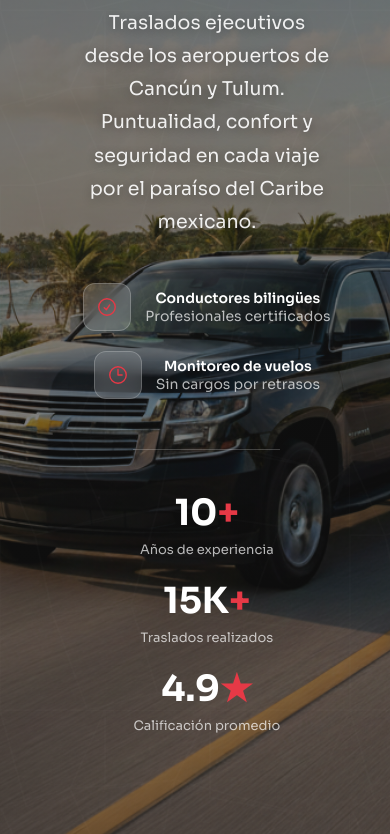
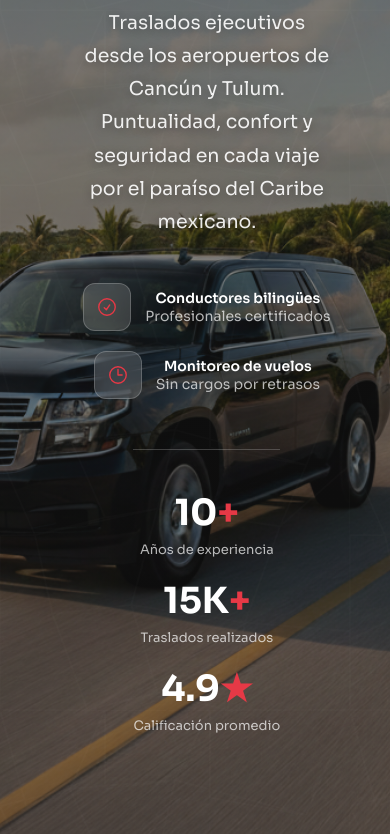
Before and after one commit to dukaramakaro/opa2-preview, a website: page index.html in a window 390 px wide. Shown: the part 340-1174 px from the top of the page. Drawn offline with nearby package versions, Linux system fonts and the light colour scheme; no server answers.

Commit message:
Update index.html

```diff
--- a/index.html
+++ b/index.html
@@ -406,7 +406,7 @@
             .nav-logo img { height: 60px; }
             .nav-links > a:not(.nav-lang a) { display: none; }
             .flota-grid, .why-grid { grid-template-columns: 1fr; }
-            .hero { background-position: center; background-size: cover; }
+            .hero { background-position: 65% center; background-size: cover; }
             .hero-title { font-size: 32px; }
             .hero-content { padding: 30px 20px; }
             .hero-form-container { padding: 10px 20px 50px; }
```
